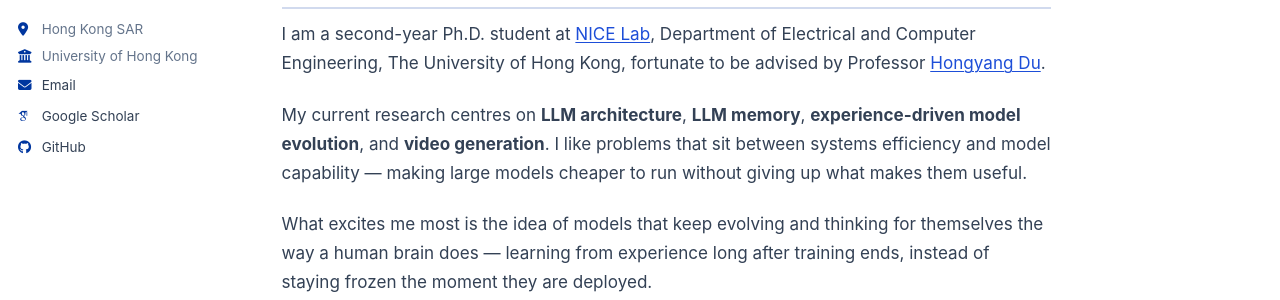
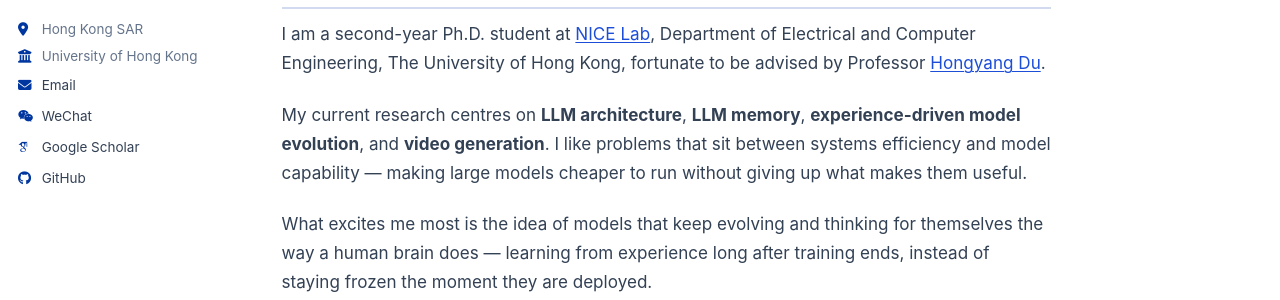
Before and after one commit to troyyxk/troyyxk.github.io, a Jekyll site: the page built from _pages/about.md, in a window 1280 px wide. Shown: the part 414-714 px from the top of the page. Built offline with Jekyll 4.4.1, drawn with Linux system fonts in a browser that asks for light colours; some web fonts are replaced; a script bundle is joined from its source files by our own code; library files that are not in the unit come from our copies; comment, search, counter and statistics services are not loaded.

Commit message:
Add a WeChat entry with a collapsible QR panel to the sidebar
Works like the reference site: a WeChat row under Email that expands a QR
panel. Without JavaScript the link opens the image directly.

The QR was cropped from the supplied screenshot down to the code and its quiet
zone, so it fills the panel instead of being shrunk by the nickname header and
footer text, and scaled to 400px (about 2x its rendered size).

The panel is pinned to a white background in both themes because a QR code
needs a light quiet zone to stay scannable; it keeps a 150px minimum width so
the code is still large enough inside the mobile Follow dropdown.

Also allows turning the entry off by blanking author.wechat in _config.yml.

```diff
--- a/_config.yml
+++ b/_config.yml
@@ -37,6 +37,7 @@
   employer_zh      : "香港大学"
   uri              : # URL
   email            : "yinxingkun@connect.hku.hk"
+  wechat           : "wechat-qr.jpg"   # QR image inside /images/. Leave blank to hide the WeChat entry.
 
   # Academic websites
   academia         : # URL
--- a/_includes/author-profile.html
+++ b/_includes/author-profile.html
@@ -40,6 +40,15 @@
       {% endif %}
       {% if author.email %}
         <li><a href="mailto:{{ author.email }}"><i class="fas fa-fw fa-envelope icon-pad-right" aria-hidden="true"></i>{{ site.data.ui-text[site.locale].email_label | default: "Email" }}</a></li>
+      {% endif %}
+      {% if author.wechat %}
+        <li class="author__wechat">
+          <a href="{{ author.wechat | prepend: "/images/" | prepend: base_path }}" class="author__wechat-toggle" data-wechat-toggle aria-expanded="false" aria-controls="wechat-qr-sidebar"><i class="fab fa-fw fa-weixin icon-pad-right" aria-hidden="true"></i>WeChat</a>
+          <div id="wechat-qr-sidebar" class="author__wechat-panel" hidden>
+            <img src="{{ author.wechat | prepend: "/images/" | prepend: base_path }}" alt="WeChat QR code for {{ author.name }}" decoding="async">
+            <div class="author__wechat-caption"><span class="lang-en lang-inline">Scan to add me on WeChat</span><span class="lang-zh lang-inline">扫码添加我的微信</span></div>
+          </div>
+        </li>
       {% endif %}
 
       <!-- Font Awesome and Academicons icons / Academic websites -->
--- a/_includes/head/custom.html
+++ b/_includes/head/custom.html
@@ -33,3 +33,4 @@
   })();
 </script>
 <script defer src="{{ base_path }}/assets/js/site-lang.js?v={{ site.time | date: '%s' }}"></script>
+<script defer src="{{ base_path }}/assets/js/site-ui.js?v={{ site.time | date: '%s' }}"></script>
--- a/_sass/layout/_redesign.scss
+++ b/_sass/layout/_redesign.scss
@@ -286,6 +286,49 @@
 .author__urls li i,
 .author__urls_sm a i {
   color: var(--rs-accent);
+}
+
+/* WeChat row: the QR panel needs to wrap, unlike the nowrap link rows. */
+.sidebar .author__wechat {
+  white-space: normal;
+}
+
+.author__wechat-toggle {
+  cursor: pointer;
+}
+
+.author__wechat-panel {
+  width: 100%;
+  min-width: 150px;
+  max-width: 200px;
+  margin: 0.5rem 0 0.75rem;
+  padding: 0.6rem;
+  border: 1px solid var(--rs-accent-line);
+  border-radius: var(--rs-radius-sm);
+  /* Always white, in both themes: a QR code needs a light quiet zone, and a
+     dark panel would make it unreliable to scan. */
+  background: #ffffff;
+  box-shadow: var(--rs-shadow-sm);
+  text-align: center;
+}
+
+.author__wechat-panel[hidden] {
+  display: none;
+}
+
+.author__wechat-panel img {
+  display: block;
+  width: 100%;
+  height: auto;
+  border-radius: 4px;
+}
+
+.author__wechat-caption {
+  margin-top: 0.45rem;
+  color: #64748b;
+  font-size: 0.6875em;
+  line-height: 1.4;
+  white-space: normal;
 }
 
 @media (min-width: 57.8125em) {
--- /dev/null
+++ b/assets/js/site-ui.js
@@ -0,0 +1,47 @@
+/* ==========================================================================
+   Sidebar WeChat QR panel
+   --------------------------------------------------------------------------
+   The "WeChat" row behaves like a normal link when JavaScript is unavailable
+   (it opens the QR image), and collapses into a small panel when it is.
+   ========================================================================== */
+
+(function () {
+  function closePanel(toggle, panel) {
+    panel.setAttribute('hidden', '');
+    toggle.setAttribute('aria-expanded', 'false');
+  }
+
+  function openPanel(toggle, panel) {
+    panel.removeAttribute('hidden');
+    toggle.setAttribute('aria-expanded', 'true');
+  }
+
+  function init() {
+    var toggles = document.querySelectorAll('[data-wechat-toggle]');
+
+    Array.prototype.forEach.call(toggles, function (toggle) {
+      toggle.addEventListener('click', function (event) {
+        var panelId = toggle.getAttribute('aria-controls');
+        var panel = panelId ? document.getElementById(panelId) : null;
+
+        if (!panel) {
+          return; // no panel to toggle - let the link open the image
+        }
+
+        event.preventDefault();
+
+        if (panel.hasAttribute('hidden')) {
+          openPanel(toggle, panel);
+        } else {
+          closePanel(toggle, panel);
+        }
+      });
+    });
+  }
+
+  if (document.readyState === 'loading') {
+    document.addEventListener('DOMContentLoaded', init);
+  } else {
+    init();
+  }
+})();
```
Also changed, not shown: images/wechat-qr.jpg (added).
